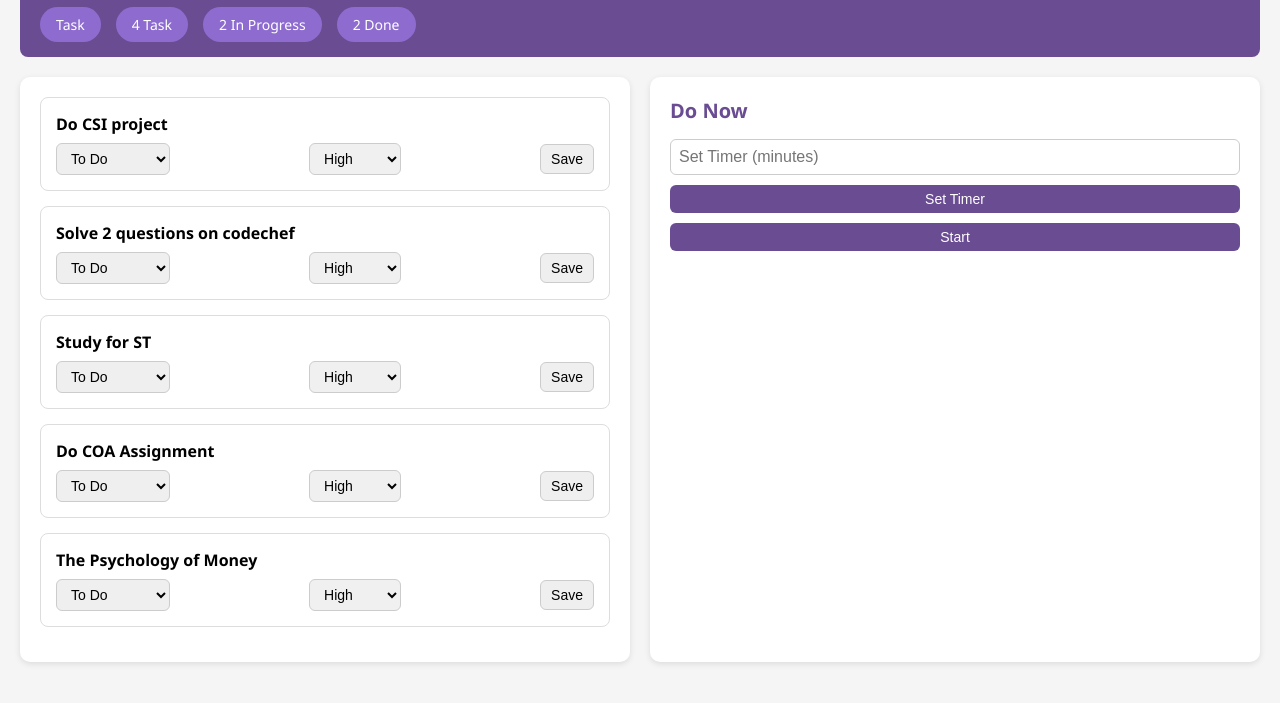
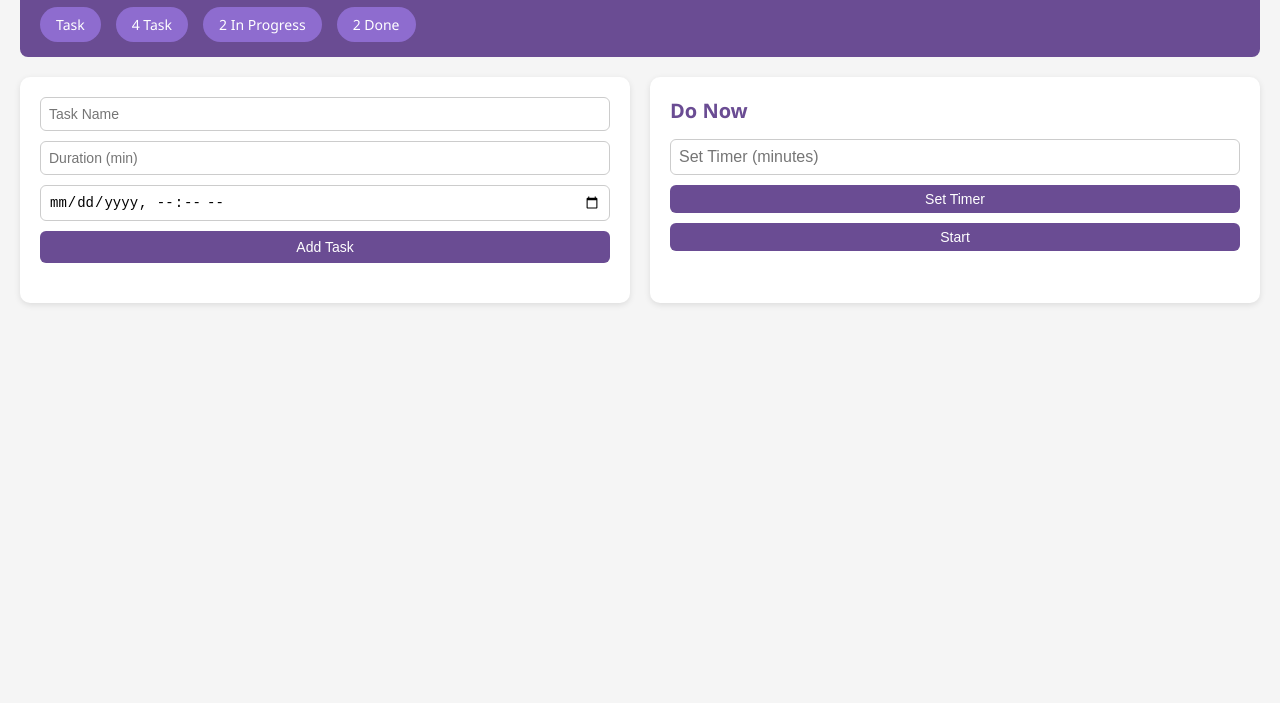
Before and after one commit to CSI-Trainees-25/Tulika_2410186_task2, a plain HTML site: page index.html in a window 1280 px wide. Shown: the part 71-774 px from the top of the page. Drawn offline with Linux system fonts and the light colour scheme.

Commit message:
updated project

```diff
--- /dev/null
+++ b/csi.js
@@ -0,0 +1,59 @@
+document.addEventListener("DOMContentLoaded", () => {
+  const addTaskBtn = document.getElementById("addTaskBtn");
+
+  addTaskBtn.addEventListener("click", () => {
+    const name = document.getElementById("taskName").value.trim();
+    const duration = document.getElementById("taskDuration").value.trim();
+    const dateTime = document.getElementById("taskDateTime").value;
+
+    if (!name || !duration || !dateTime) {
+      alert("Please fill in all fields");
+      return;
+    }
+
+    const taskCard = document.createElement("div");
+    taskCard.className = "task-card";
+    taskCard.setAttribute("data-time", dateTime);
+
+    taskCard.innerHTML = `
+      <div class="task-title">${name}</div>
+      <div><strong>Duration:</strong> ${duration} min</div>
+      <div><strong>Scheduled:</strong> ${new Date(
+        dateTime
+      ).toLocaleString()}</div>
+      <div class="task-footer">
+        <select class="status-select">
+          <option>To Do</option>
+          <option>In Progress</option>
+          <option>Done</option>
+        </select>
+        <select class="priority-select">
+          <option>High</option>
+          <option>Medium</option>
+          <option>Low</option>
+        </select>
+        <button class="complete-btn">Complete</button>
+        <button class="skip-btn">Skip</button>
+      </div>
+    `;
+
+    document.querySelector(".task-column").appendChild(taskCard);
+
+    document.getElementById("taskName").value = "";
+    document.getElementById("taskDuration").value = "";
+    document.getElementById("taskDateTime").value = "";
+  });
+  // ...............................................................
+  document.addEventListener("click", (e) => {
+    if (e.target.classList.contains("complete-btn")) {
+      const card = e.target.closest(".task-card");
+      card.querySelector(".status-select").value = "Done";
+      card.style.opacity = "0.6";
+    }
+    //......................................................................
+    if (e.target.classList.contains("skip-btn")) {
+      const card = e.target.closest(".task-card");
+      card.remove();
+    }
+  });
+});
--- a/index.html
+++ b/index.html
@@ -19,112 +19,15 @@
   </header>
 
   <div class="container">
-    <!-- Task Column -->
     <div class="task-column">
-
-      <div class="task-card">
-        <div class="task-title">Do CSI project</div>
-
-
-
-        <div class="task-footer">
-          <select class="status-select">
-            <option>To Do</option>
-            <option>In Progress</option>
-            <option>Done</option>
-          </select>
-          <select class="priority-select">
-            <option>High</option>
-            <option>Medium</option>
-            <option>Low</option>
-          </select>
-          <button>Save</button>
-        </div>
-      </div>
-
-      <div class="task-card">
-        <div class="task-title">Solve 2 questions on codechef</div>
-
-
-
-        <div class="task-footer">
-          <select class="status-select">
-            <option>To Do</option>
-            <option>In Progress</option>
-            <option>Done</option>
-          </select>
-          <select class="priority-select">
-            <option>High</option>
-            <option>Medium</option>
-            <option>Low</option>
-          </select>
-          <button>Save</button>
-        </div>
-      </div>
-
-      <div class="task-card">
-        <div class="task-title">Study for ST</div>
-
-
-
-        <div class="task-footer">
-          <select class="status-select">
-            <option>To Do</option>
-            <option>In Progress</option>
-            <option>Done</option>
-          </select>
-          <select class="priority-select">
-            <option>High</option>
-            <option>Medium</option>
-            <option>Low</option>
-          </select>
-          <button>Save</button>
-        </div>
-      </div>
-
-      <div class="task-card">
-        <div class="task-title">Do COA Assignment</div>
-
-
-
-        <div class="task-footer">
-          <select class="status-select">
-            <option>To Do</option>
-            <option>In Progress</option>
-            <option>Done</option>
-          </select>
-          <select class="priority-select">
-            <option>High</option>
-            <option>Medium</option>
-            <option>Low</option>
-          </select>
-          <button>Save</button>
-        </div>
-      </div>
-
-      <div class="task-card">
-        <div class="task-title">The Psychology of Money</div>
-
-
-
-        <div class="task-footer">
-          <select class="status-select">
-            <option>To Do</option>
-            <option>In Progress</option>
-            <option>Done</option>
-          </select>
-          <select class="priority-select">
-            <option>High</option>
-            <option>Medium</option>
-            <option>Low</option>
-          </select>
-          <button>Save</button>
-        </div>
-      </div>
-
+    <div class="task-input">
+  <input type="text" id="taskName" placeholder="Task Name" />
+  <input type="number" id="taskDuration" placeholder="Duration (min)" />
+  <input type="datetime-local" id="taskDateTime" />
+  <button id="addTaskBtn">Add Task</button>
+</div>
     </div>
 
-    <!-- Do Now Column -->
     <div class="do-now">
       <h2>Do Now</h2>
       <div class="timer-controls">
@@ -135,6 +38,6 @@
     </div>
   </div>
 
-  <script src="script.js"></script>
+  <script src="csi.js"></script>
 </body>
 </html>
--- a/styles.css
+++ b/styles.css
@@ -120,3 +120,22 @@ select, button {
 .priority-select {
   background-color: #f0f0f0;
 }
+
+.task-input {
+  display: flex;
+  flex-direction: column;
+  gap: 10px;
+  margin-bottom: 20px;
+}
+.task-input input, .task-input button {
+  padding: 8px;
+  font-size: 14px;
+  border-radius: 6px;
+  border: 1px solid #ccc;
+}
+.task-input button {
+  background-color: #6a4c93;
+  color: white;
+  border: none;
+  cursor: pointer;
+}
```
